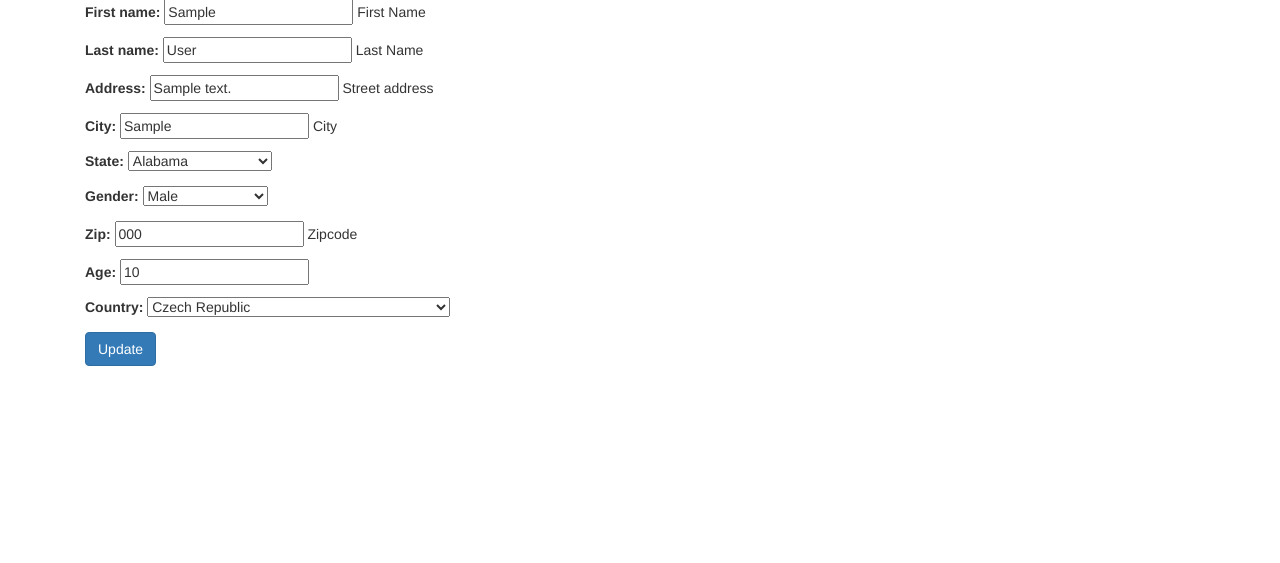
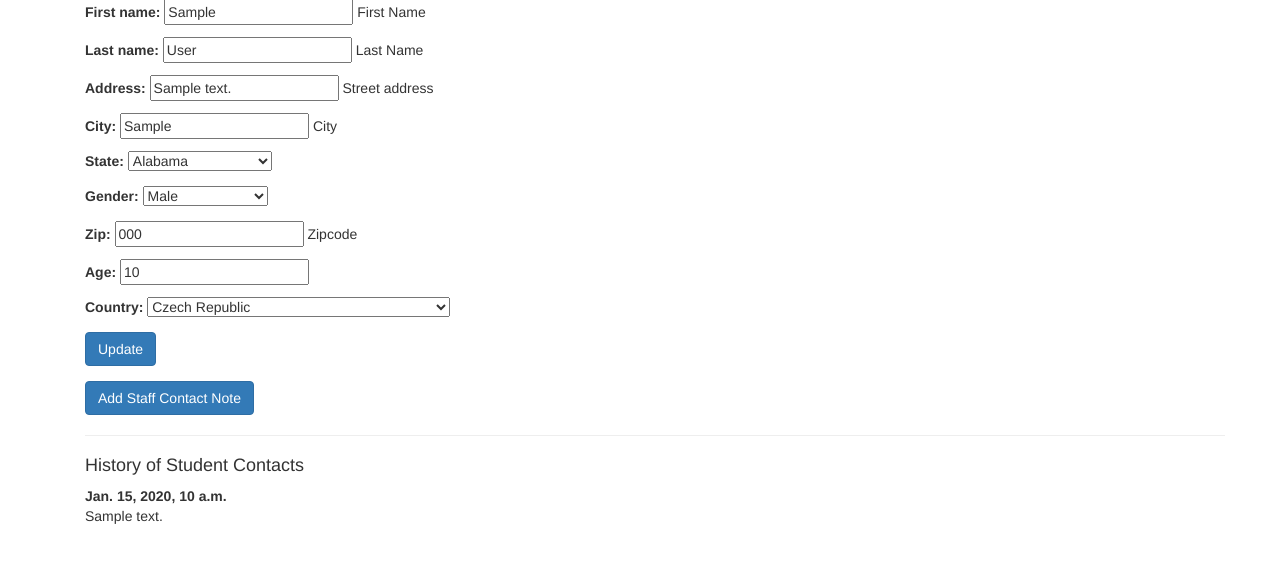
Before and after one commit to rivkahcarl/LauderDatabase, a Django app: page /students/update/1/ in a window 1280 px wide. Shown: the part 101-664 px from the top of the page. Run offline with Django 3.2, Linux system fonts and the light colour scheme; a user stored in the database is signed in; tables that the repository leaves empty hold one stand-in row (values such as "Sample post"); some libraries are stand-ins or nearby versions.

Commit message:
Add student contact

```diff
--- a/student_database/student_database/templates/homepage.html
+++ b/student_database/student_database/templates/homepage.html
@@ -3,7 +3,7 @@
 {% block content %}
   {% if user.is_authenticated %}
 
-    <a href="{% url 'students:home' %}">Students</a><br>
+    <a href="{% url 'students:students-list' %}">Students</a><br>
     <a href="{% url 'programs:programs-list' %}">Programs</a><br>
 
   {% else %}
--- a/student_database/student_database/templates/students/student_update_form.html
+++ b/student_database/student_database/templates/students/student_update_form.html
@@ -9,5 +9,15 @@
       <input type="submit" value="Update" class="btn btn-primary"/>
     </div>
   </form>
+  <a href="{% url 'students:create' object.pk %}" class="btn btn-primary">Add Staff Contact Note</a>
+
+  <hr>
+  <h4>History of Student Contacts</h4>
+  {% for contact in object.staffcontact_set.all %}
+      <b>{{contact.conversation_date_time}}</b>
+      <p>{{contact.note}}</p>
+  {% empty %}
+  <p>No contacts have been made with this student</p>
+  {% endfor %}
 
 {% endblock %}
--- a/student_database/students/urls.py
+++ b/student_database/students/urls.py
@@ -9,6 +9,9 @@ urlpatterns = [
     url(r'^create/$',
         login_required(views.StudentCreate.as_view()),
         name='create'),
+    url(r'^create/(?P<student_id>[0-9]+)/$',
+        login_required(views.StaffContactCreate.as_view()),
+        name='create'),
     url(r'^update/(?P<pk>[0-9]+)/$',
         login_required(views.StudentUpdate.as_view()),
         name='update'),
--- a/student_database/students/views.py
+++ b/student_database/students/views.py
@@ -2,7 +2,8 @@ from django.views.generic.edit import CreateView, UpdateView
 from django.views.generic.list import ListView
 from django.urls import reverse_lazy
 
-from students.models import Student
+from students.models import Student, StaffContact
+from students.forms import StaffContactForm
 
 
 STUDENT_FIELDS = ['first_name', 'last_name', 'address',
@@ -24,3 +25,18 @@ class StudentUpdate(UpdateView):
     model = Student
     fields = STUDENT_FIELDS
     template_name_suffix = '_update_form'
+
+
+class StaffContactCreate(CreateView):
+    model = StaffContact
+    form_class = StaffContactForm
+    success_url = reverse_lazy('students:students-list')
+
+    def get_form(self, form_class=None):
+        if form_class is None:
+            form_class = self.get_form_class()
+        initials = {
+            "student": self.kwargs['student_id']
+        }
+        form = form_class(initial=initials, data=self.request.POST or None)
+        return form
```
Also changed, not shown: student_database/student_database/templates/students/staffcontact_form.html (added, +16 -0 lines), student_database/students/forms.py (+9 -1 lines), student_database/programs/migrations/0003_auto_20160925_0349.py (added), student_database/students/migrations/0006_staffcontact.py (added).
